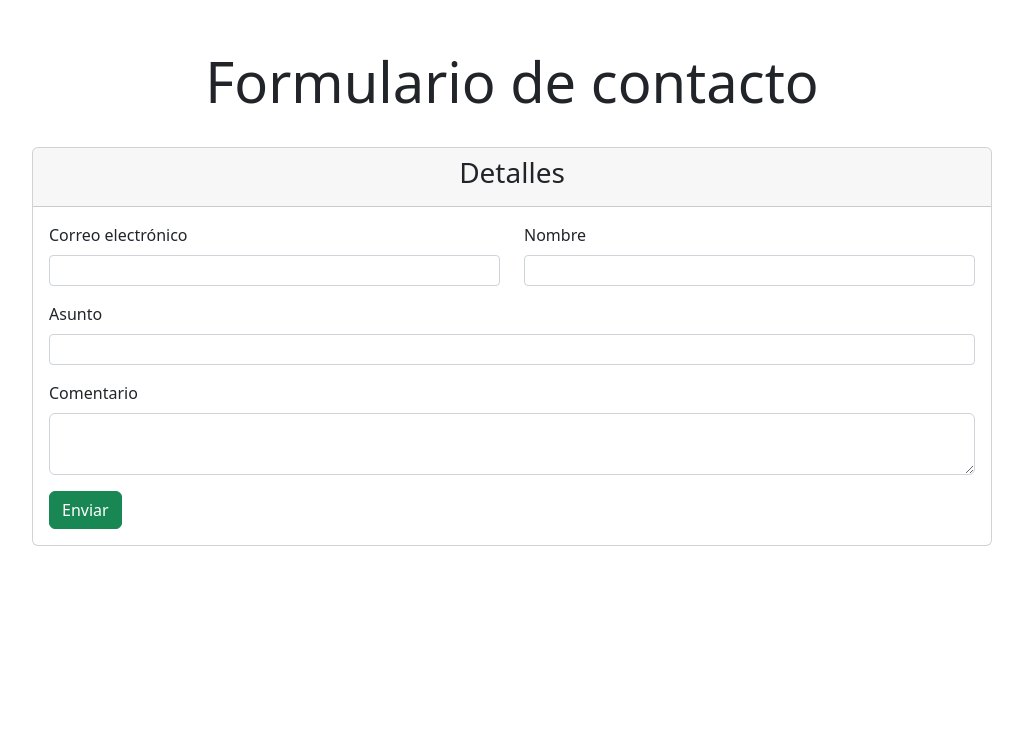
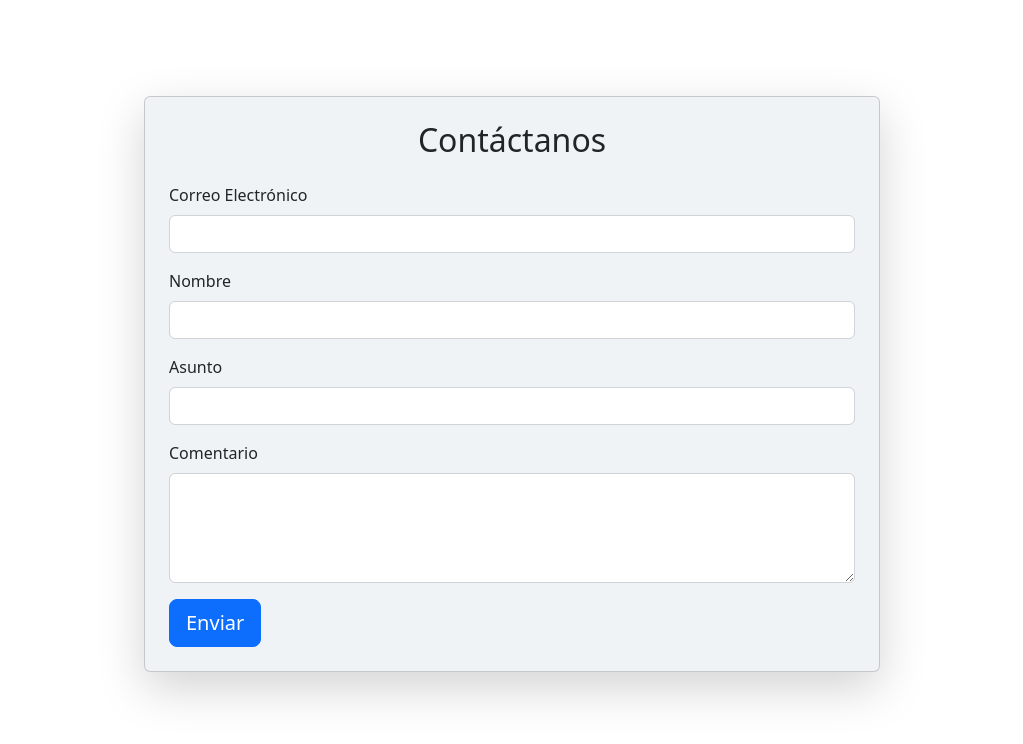
Before and after one commit to mrdavid0614/libreria-php, a PHP site: page /contacto.php in a window 1280 px wide. Shown: the part 56-800 px from the top of the page, without its empty margins (128-1151 px from the left). Run offline with PHP 8.4, Linux system fonts and the light colour scheme.

Commit message:
cambiar estilo contacto

```diff
--- a/contacto.php
+++ b/contacto.php
@@ -61,39 +61,32 @@ if (isset($_POST['submit'])) {
           </nav>
     </header>
     <main class="d-flex flex-column justify-content-center align-items-center">
-        <div class="text-center">
-            <h1 class="display-4">Formulario de contacto</h1>
-        </div>
-        <br />
-        <div class="card w-75 d-flex">
-            <div class="card-header">
-                <h3 class="text-center">Detalles</h3>
-            </div>
-
-            <div class="card-body">
-                <form method="POST">
-                    <div class="row">
-                        <div class="form-group col-md-6 mb-3">
-                            <label class="form-label" for="correo">Correo electrónico</label>
-                            <input type="email" class="form-control form-control-sm" name="correo" required />
+        <div class="container mt-5">
+            <div class="row justify-content-center">
+                <div class="col-md-8">
+                    <div class="card p-4 shadow-lg" style="background-color: #f0f3f5;">
+                    <h2 class="text-center mb-4">Contáctanos</h2>
+                    <form action="#" method="post">
+                        <div class="mb-3">
+                        <label class="form-label" for="correo">Correo Electrónico</label>
+                        <input type="email" class="form-control" name="correo" required>
                         </div>
-                        <div class="form-group col-md-6 mb-3">
-                            <label class="form-label" for="nombre" >Nombre</label>
-                            <input type="text" class="form-control form-control-sm" name="nombre" required />
+                        <div class="mb-3">
+                        <label class="form-label" for="nombre">Nombre</label>
+                        <input type="text" class="form-control" name="nombre" required>
                         </div>
-                        <div class="form-group mb-3">
-                            <label class="form-label" for="asunto" >Asunto</label>
-                            <input type="text" class="form-control form-control-sm" name="asunto" required />
+                        <div class="mb-3">
+                        <label class="form-label" for="asunto">Asunto</label>
+                        <input type="text" class="form-control" name="asunto" required>
                         </div>
+                        <div class="mb-3">
+                        <label class="form-label" for="comentario">Comentario</label>
+                        <textarea class="form-control" name="comentario" rows="4" required></textarea>
+                        </div>
+                        <button class="btn btn-primary btn-lg btn-block" name="submit">Enviar</button>
+                    </form>
                     </div>
-                    <div class="row">
-                        <div class="form-group mb-3">
-                            <label class="form-label" for="comentario" >Comentario</label>
-                            <textarea class="form-control" name="comentario" required></textarea>
-                        </div>
-                    </div>
-                    <button name="submit" class="btn btn-success">Enviar</button>
-                </form>
+                </div>
             </div>
         </div>
     </main>
```
